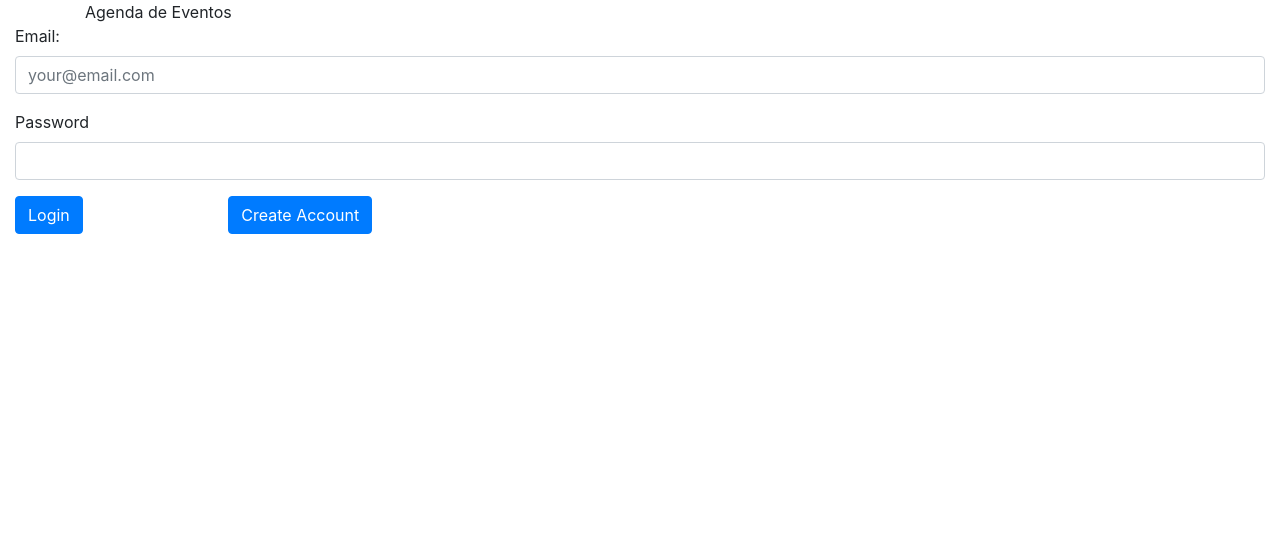
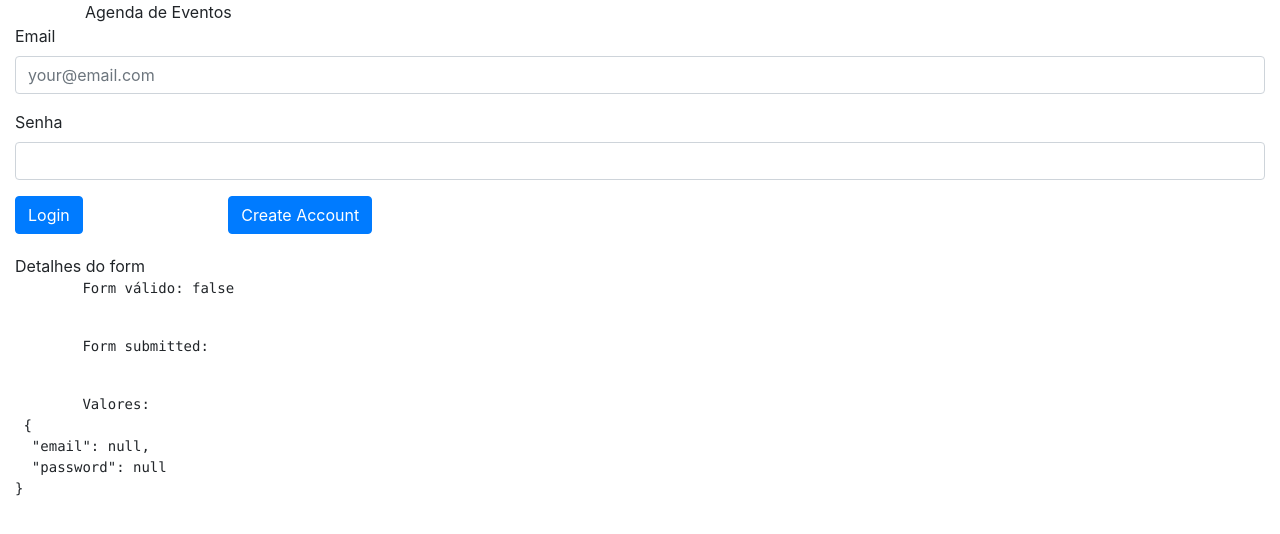
Before and after one commit to HenriqueAnraki/Agenda-Eventos-Frontend-Angular, an Angular app: page /login in a window 1280 px wide. Shown: the top 534 px of the page. Built offline with nearby package versions, Linux system fonts and the light colour scheme.

Commit message:
Added field validation at login page

```diff
--- a/src/app/login/login.component.html
+++ b/src/app/login/login.component.html
@@ -2,22 +2,30 @@
   <div class="form-group">
     <div class="row">
       <div class="col-sm-12">
-        <label for="email">Email:</label>
+        <label for="email">Email</label>
       </div>
       <div class="col-sm-12">
         <input type="email" class="form-control" id="email"
           formControlName="email" placeholder="your@email.com">
+        <app-field-control-error
+          errorMsg = "Email Inválido."
+          [showError] = "isFieldValid('email')">
+        </app-field-control-error>
       </div>
     </div>
   </div>
   <div class="form-group">
     <div class="row">
       <div class="col-sm-12">
-        <label for="password">Password</label>
+        <label for="password">Senha</label>
       </div>
       <div class="col-sm-12">
         <input type="password" class="form-control" id="password"
           formControlName="password">
+        <app-field-control-error
+          errorMsg = "Senha é obrigatória."
+          [showError] = "isFieldValid('password')">
+        </app-field-control-error>
       </div>
     </div>
   </div>
@@ -31,3 +39,5 @@
     </div>
   </div>
 </form>
+
+<app-form-debug [form]=form></app-form-debug>
--- a/src/app/login/login.component.ts
+++ b/src/app/login/login.component.ts
@@ -23,4 +23,10 @@ export class LoginComponent implements OnInit {
     console.log(this.form)
   }
 
+
+  // colocar em um serviço compartilhado
+  isFieldValid(field: any): boolean {
+    return !this.form.get(field)?.valid && (!!this.form.get(field)?.touched || !!this.form.get(field)?.dirty)
+  }
+
 }
--- a/src/app/login/login.module.ts
+++ b/src/app/login/login.module.ts
@@ -2,6 +2,7 @@ import { NgModule } from '@angular/core';
 import { CommonModule } from '@angular/common';
 import { LoginComponent } from './login.component';
 import { ReactiveFormsModule } from '@angular/forms';
+import { SharedModule } from '../shared/shared.module';
 
 
 
@@ -11,7 +12,8 @@ import { ReactiveFormsModule } from '@angular/forms';
   ],
   imports: [
     CommonModule,
-    ReactiveFormsModule
+    ReactiveFormsModule,
+    SharedModule
   ]
 })
 export class LoginModule { }
--- /dev/null
+++ b/src/app/shared/components/field-control-error/field-control-error.component.html
@@ -0,0 +1,3 @@
+<div *ngIf = "showError" class="invalid-feedback d-block">
+    {{ errorMsg }}
+</div>
--- /dev/null
+++ b/src/app/shared/components/field-control-error/field-control-error.component.ts
@@ -0,0 +1,17 @@
+import { Component, Input, OnInit } from '@angular/core';
+
+@Component({
+  selector: 'app-field-control-error',
+  templateUrl: './field-control-error.component.html',
+  styleUrls: ['./field-control-error.component.css']
+})
+export class FieldControlErrorComponent implements OnInit {
+
+  @Input() showError: boolean = false;
+  @Input() errorMsg: string = '';
+
+  constructor() { }
+
+  ngOnInit(): void {
+  }
+}
--- /dev/null
+++ b/src/app/shared/components/form-debug/form-debug.component.html
@@ -0,0 +1,14 @@
+<div style="margin-top: 20px;" *ngIf="form">
+    <div>
+        Detalhes do form
+    </div>
+    <pre>
+        Form válido: {{ form.valid }}
+    </pre>
+    <pre>
+        Form submitted: {{ form.submitted }}
+    </pre>
+    <pre>
+        Valores: <br> {{ form.value | json }}
+    </pre>
+</div>
--- /dev/null
+++ b/src/app/shared/components/form-debug/form-debug.component.ts
@@ -0,0 +1,17 @@
+import { Component, Input, OnInit } from '@angular/core';
+
+@Component({
+  selector: 'app-form-debug',
+  templateUrl: './form-debug.component.html',
+  styleUrls: ['./form-debug.component.css']
+})
+export class FormDebugComponent implements OnInit {
+
+  @Input() form: any;
+
+  constructor() { }
+
+  ngOnInit(): void {
+  }
+
+}
```
Also changed, not shown: src/app/shared/shared.module.ts (added, +21 -0 lines), src/app/shared/components/field-control-error/field-control-error.component.css (added), src/app/shared/components/form-debug/form-debug.component.css (added), 2 other files (tests, documents, lock files or other folders).
